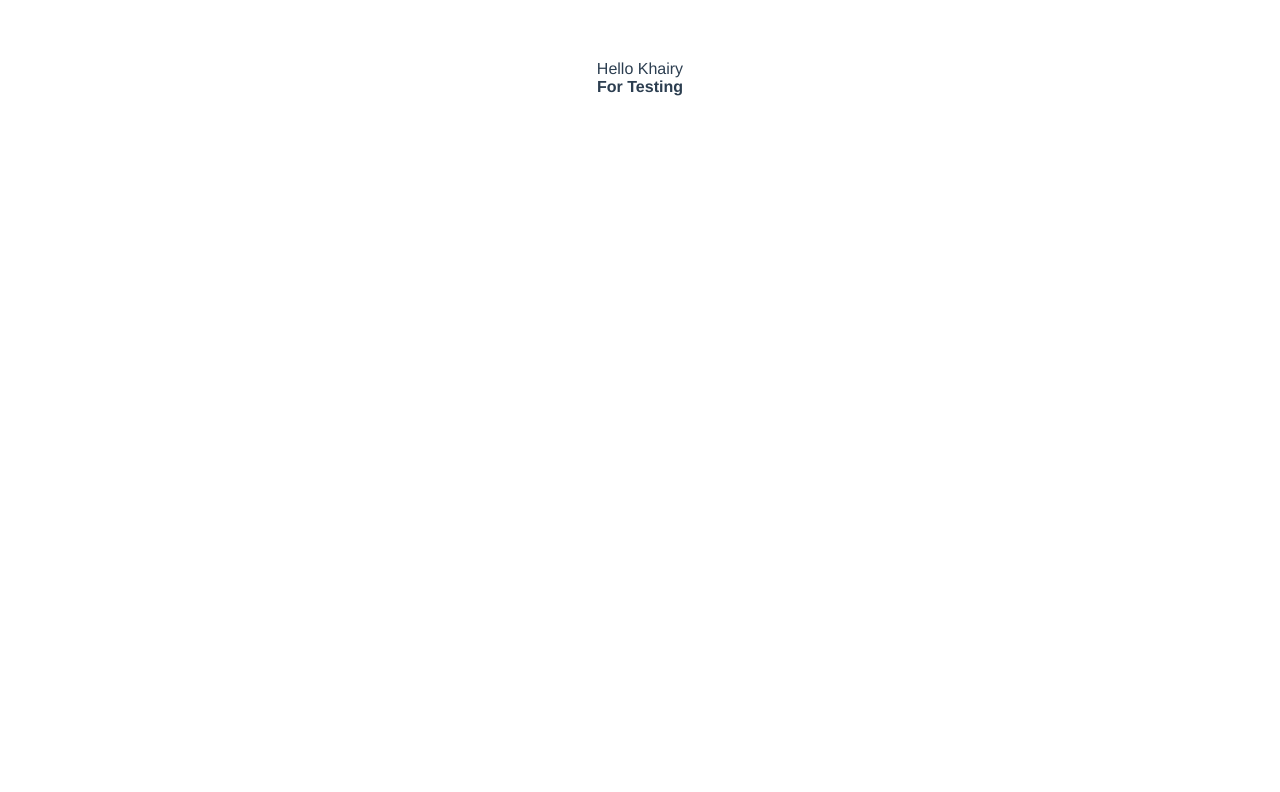
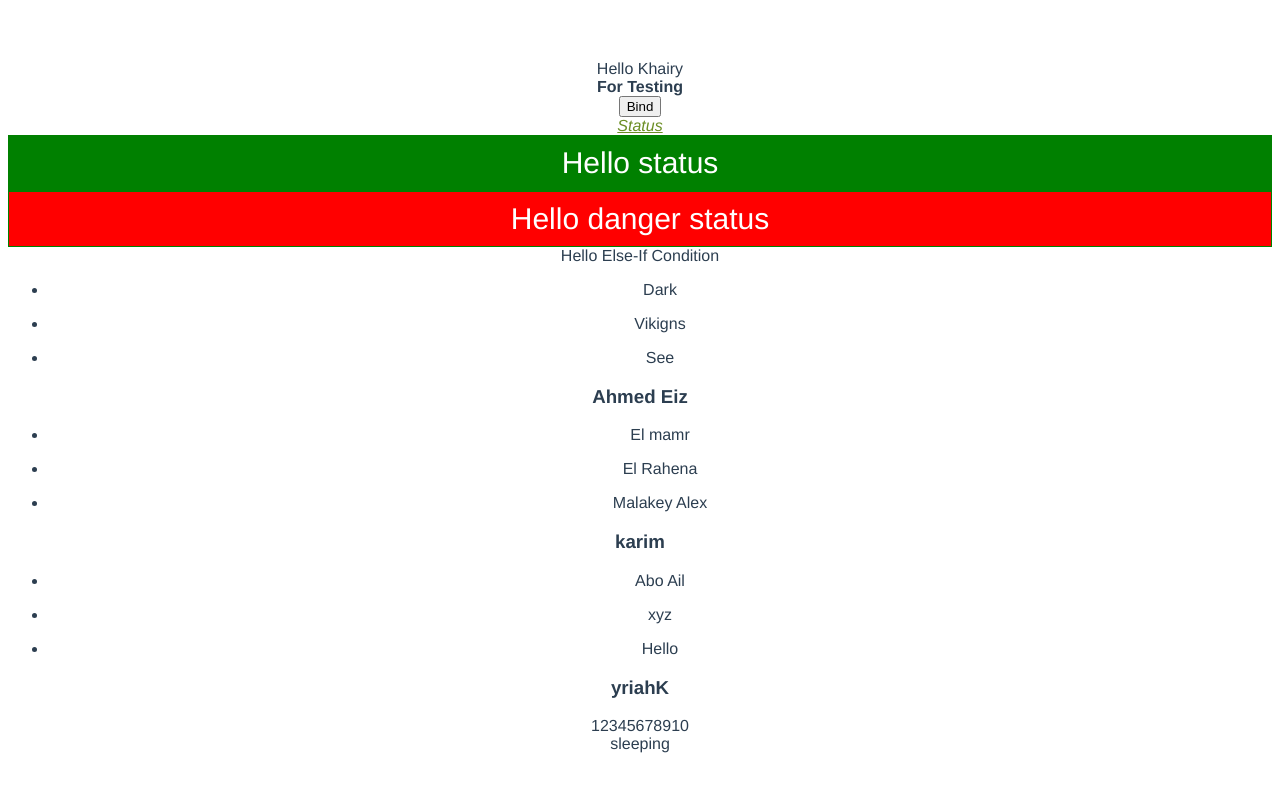
Before and after one commit to m7hmoud-Kh/Vuejs3_basic, a Vue app: page / in a window 1280 px wide. Shown: the top 792 px of the page. Built offline with nearby package versions, Linux system fonts and the light colour scheme.

Commit message:
List Rendering

```diff
--- a/src/App.vue
+++ b/src/App.vue
@@ -1,8 +1,46 @@
 <template>
+  <div>{{ greet }} {{ name }}</div>
+  <div v-html="showBold"></div>
   <div>
-  {{greet}} {{name}}
+    <button v-bind:disabled="isDisable">Bind</button>
+
+    <div
+      v-bind:class="[
+        isUnderline && 'underline',
+        isPromoted && 'promoted',
+        isSoldOut ? 'soldOut' : 'new',
+      ]"
+    >
+      Status
+    </div>
+    <div v-bind:style="[baseObject, successObject]">Hello status</div>
+
+    <div v-bind:style="[baseObject, dangerObject]">Hello danger status</div>
   </div>
-  <div v-html="showBold"></div>
+  <div v-if="num == 0">Hello If Condition</div>
+  <div v-else-if="num == 4">Hello Else-If Condition</div>
+  <div v-else>Hello Else Condition</div>
+  <div v-show="showDiv">Show Div</div>
+
+  <ul v-for="movie in movies" :key="movie">
+    <li>{{ movie }}</li>
+  </ul>
+
+  <template v-for="actor in actorsMovie" :key="actor.name">
+    <h3>{{ actor.name }}</h3>
+    <ul v-for="mv in actor.movie" :key="mv">
+      <li>{{ mv }}</li>
+    </ul>
+  </template>
+
+  <h3>{{ name.split('').reverse().join('') }}</h3>
+  <span v-for="n in 10" :key="n">{{ n }}</span>
+  <br>
+  <template v-for="todo in todos" :key="todo.name">
+      <span v-show="!todo.isComplete">
+          {{todo.name}}
+      </span>
+  </template>
 </template>
 
 <script>
@@ -10,10 +48,54 @@ export default {
   name: "App",
   data() {
     return {
-      name : 'Khairy',
-      greet : 'Hello',
-      showBold : '<b>For Testing</b>'
-    }
+      todos:[
+        {
+          name: 'eating',
+          isComplete: true
+        },
+        {
+          name: 'sleeping',
+          isComplete: false
+        },
+        {
+          name: 'Study',
+          isComplete: true
+        }
+      ],
+      actorsMovie: [
+        {
+          name: "Ahmed Eiz",
+          movie: ["El mamr", "El Rahena", "Malakey Alex"],
+        },
+        {
+          name: "karim",
+          movie: ["Abo Ail", "xyz", "Hello"],
+        },
+      ],
+      movies: ["Dark", "Vikigns", "See"],
+      showDiv: false,
+      num: 4,
+      name: "Khairy",
+      greet: "Hello",
+      showBold: "<b>For Testing</b>",
+      isDisable: false,
+      isUnderline: true,
+      isPromoted: true,
+      isSoldOut: false,
+      baseObject: {
+        color: "white",
+        "font-size": "30px",
+        padding: "10px",
+      },
+      successObject: {
+        "background-color": "green",
+        border: "1px solid green",
+      },
+      dangerObject: {
+        "background-color": "red",
+        border: "1px solid green",
+      },
+    };
   },
 };
 </script>
@@ -27,4 +109,20 @@ export default {
   color: #2c3e50;
   margin-top: 60px;
 }
+
+.underline {
+  text-decoration: underline;
+}
+
+.promoted {
+  font-style: italic;
+}
+
+.soldOut {
+  color: red;
+}
+
+.new {
+  color: olivedrab;
+}
 </style>
```
